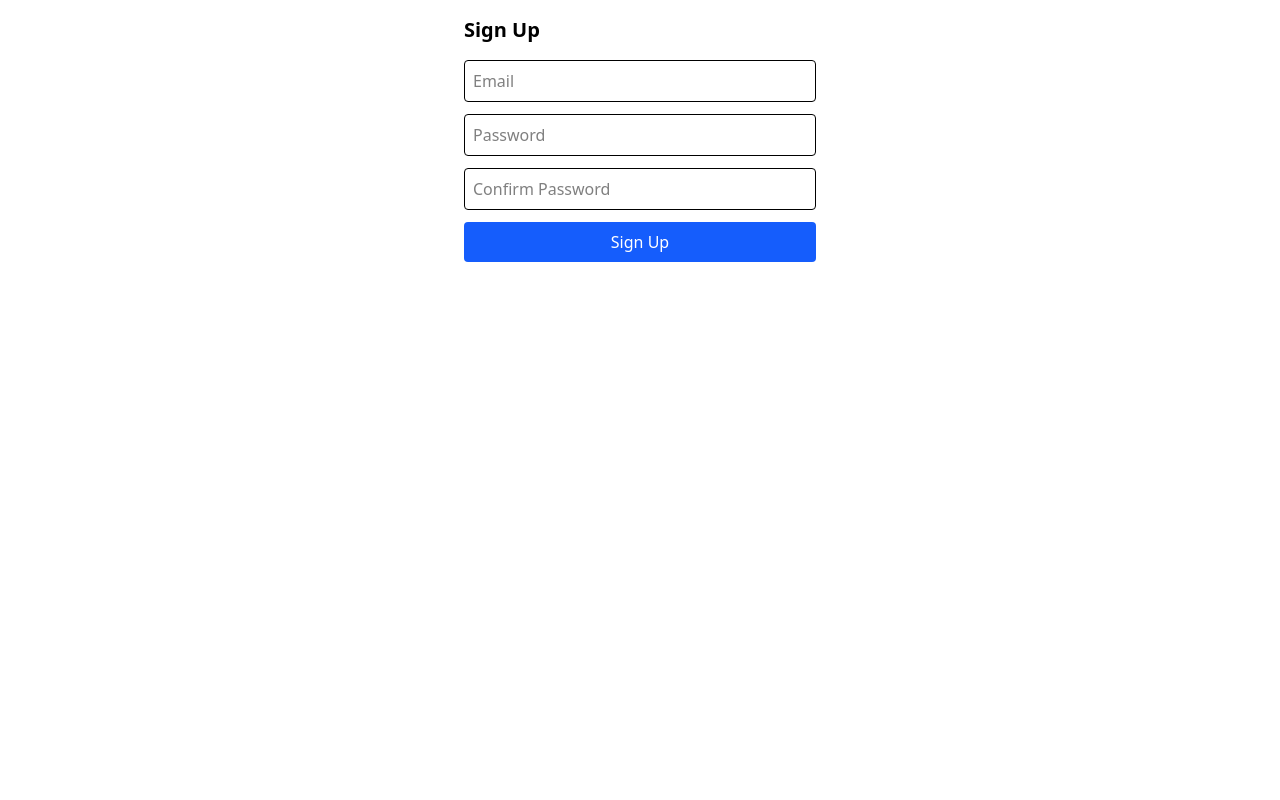
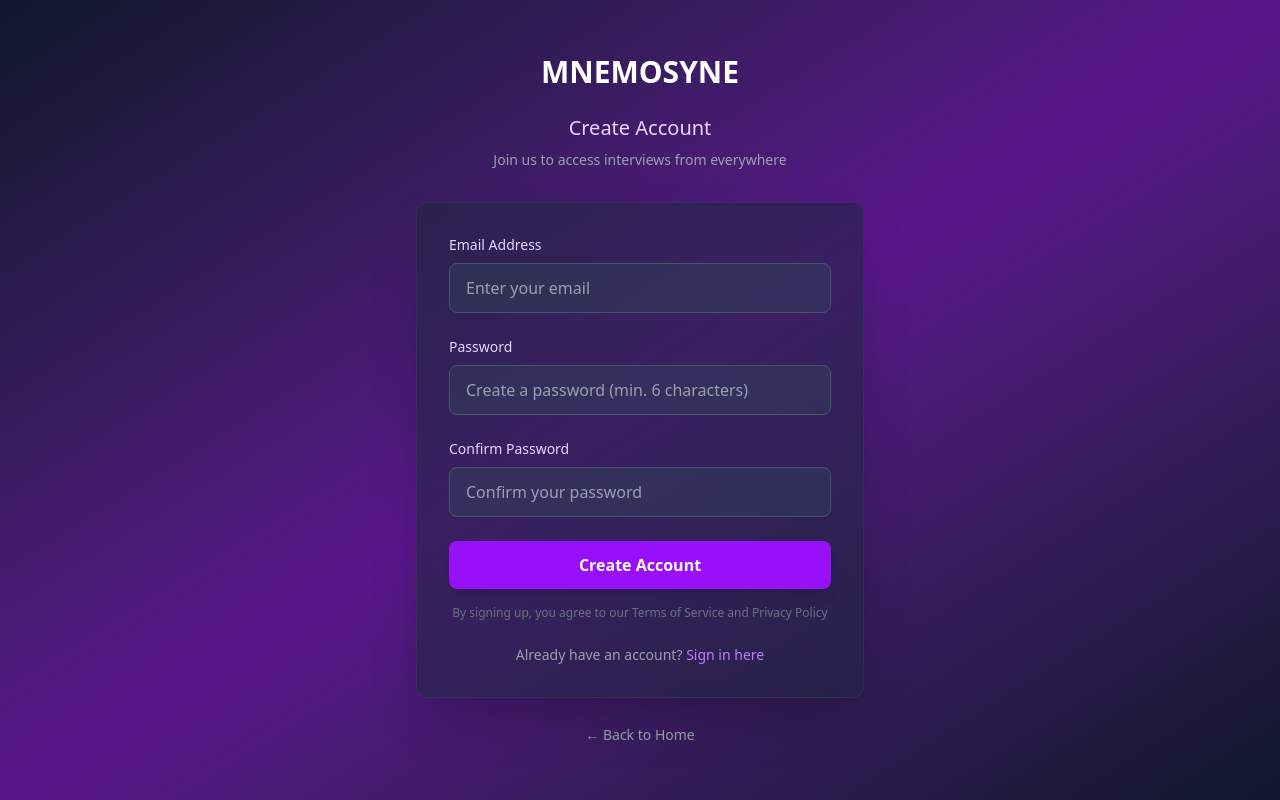
Before and after one commit to AtharvMixraw/Mnemosyne, a Next.js app: page /signup in a window 1280 px wide. Built offline with nearby package versions, Linux system fonts and the light colour scheme.

Commit message:
redesigned UI for login and signup form

```diff
--- a/src/app/login/page.tsx
+++ b/src/app/login/page.tsx
@@ -3,43 +3,111 @@
 import { useState } from "react"
 import { supabase } from '../../../lib/supabaseClient'
 import { useRouter } from "next/navigation"
+import Link from "next/link"
 
 export default function LoginPage() {
   const router = useRouter()
   const [email, setEmail] = useState("")
   const [password, setPassword] = useState("")
   const [message, setMessage] = useState("")
+  const [isLoading, setIsLoading] = useState(false)
 
   async function handleLogin(e: React.FormEvent) {
     e.preventDefault()
+    setIsLoading(true)
+    setMessage("")
+
     const { error } = await supabase.auth.signInWithPassword({ email, password })
-    if (error) setMessage(error.message)
-    else router.push("/dashboard")
+
+    if (error) {
+      setMessage(error.message)
+    } else {
+      router.push("/dashboard")
+    }
+
+    setIsLoading(false)
   }
 
   return (
-    <div className="max-w-sm mx-auto p-4">
-      <h1 className="text-xl font-bold mb-4">Log In</h1>
-      <form onSubmit={handleLogin} className="space-y-3">
+    <div className="min-h-screen bg-gradient-to-br from-slate-900 via-purple-900 to-slate-900 flex items-center justify-center p-6">
+      <div className="w-full max-w-md">
+        {/* Header */}
+        <div className="text-center mb-8">
+          <Link href="/" className="inline-block mb-6">
+            <h1 className="text-3xl font-bold text-white hover:text-purple-200 transition-colors duration-200">
+              MNEMOSYNE
+            </h1>
+          </Link>
+          <h2 className="text-xl text-purple-200 mb-2">Welcome Back</h2>
+          <p className="text-gray-400 text-sm">Sign in to your account to continue</p>
+        </div>
+
+        {/* Login Form */}
+        <div className="bg-slate-800/50 backdrop-blur-sm border border-slate-700/50 rounded-xl p-8 shadow-2xl">
+          <form onSubmit={handleLogin} className="space-y-6">
+            <div>
+              <label htmlFor="email" className="block text-sm font-medium text-purple-200 mb-2">
+                Email Address
+              </label>
               <input
+                id="email"
                 type="email"
-          placeholder="Email"
+                placeholder="Enter your email"
                 value={email}
                 onChange={e => setEmail(e.target.value)}
-          className="w-full border p-2 rounded"
+                required
+                className="w-full bg-slate-700/50 border border-slate-600 text-white placeholder-gray-400 px-4 py-3 rounded-lg focus:outline-none focus:border-purple-500 focus:ring-2 focus:ring-purple-500/20 transition-all duration-200"
               />
+            </div>
+
+            <div>
+              <label htmlFor="password" className="block text-sm font-medium text-purple-200 mb-2">
+                Password
+              </label>
               <input
+                id="password"
                 type="password"
-          placeholder="Password"
+                placeholder="Enter your password"
                 value={password}
                 onChange={e => setPassword(e.target.value)}
-          className="w-full border p-2 rounded"
+                required
+                className="w-full bg-slate-700/50 border border-slate-600 text-white placeholder-gray-400 px-4 py-3 rounded-lg focus:outline-none focus:border-purple-500 focus:ring-2 focus:ring-purple-500/20 transition-all duration-200"
               />
-        <button type="submit" className="w-full bg-green-600 text-white p-2 rounded">
-          Log In
+            </div>
+
+            {message && (
+              <div className="bg-red-900/20 border border-red-500/50 rounded-lg p-3">
+                <p className="text-red-200 text-sm">{message}</p>
+              </div>
+            )}
+
+            <button
+              type="submit"
+              disabled={isLoading}
+              className="w-full bg-purple-600 hover:bg-purple-700 disabled:bg-purple-800 disabled:opacity-50 text-white font-semibold py-3 px-4 rounded-lg transition-all duration-200 transform hover:scale-[1.02] disabled:transform-none shadow-lg hover:shadow-xl"
+            >
+              {isLoading ? "Signing in..." : "Sign In"}
             </button>
           </form>
-      {message && <p className="mt-3 text-sm">{message}</p>}
+
+          {/* Footer */}
+          <div className="mt-6 text-center">
+            <p className="text-gray-400 text-sm">
+              Don't have an account?{" "}
+              <Link href="/signup" className="text-purple-400 hover:text-purple-300 font-medium transition-colors duration-200">
+                Sign up here
+              </Link>
+            </p>
+          </div>
+        </div>
+
+        {/* Back to Home */}
+        <div className="text-center mt-6">
+          <Link href="/" className="text-gray-400 hover:text-purple-300 text-sm transition-colors duration-200">
+            ← Back to Home
+          </Link>
+        </div>
+      </div>
     </div>
   )
 }
--- a/src/app/signup/page.tsx
+++ b/src/app/signup/page.tsx
@@ -3,62 +3,152 @@
 import { useState } from 'react'
 import { supabase } from '../../../lib/supabaseClient'
 import { useRouter } from "next/navigation"
-
+import Link from "next/link"
 
 export default function SignupPage() {
   const [email, setEmail] = useState('')
   const [password, setPassword] = useState('')
   const [confirm, setConfirm] = useState('')
   const [message, setMessage] = useState('')
-  const router = useRouter();
+  const [isLoading, setIsLoading] = useState(false)
+  const router = useRouter()
 
   async function handleSignup(e: React.FormEvent) {
     e.preventDefault()
+    setIsLoading(true)
+    setMessage("")
 
     if (password !== confirm) {
       setMessage('Passwords do not match')
+      setIsLoading(false)
+      return
+    }
+
+    if (password.length < 6) {
+      setMessage('Password must be at least 6 characters long')
+      setIsLoading(false)
       return
     }
 
     const { error } = await supabase.auth.signUp({
       email,
       password
-      });
+    })
 
-      if (error) setMessage(error.message);
-      else router.push("/dashboard");
+    if (error) {
+      setMessage(error.message)
+    } else {
+      router.push("/dashboard")
+    }
+
+    setIsLoading(false)
   }
 
   return (
-    <div className="max-w-sm mx-auto p-4">
-      <h1 className="text-xl font-bold mb-4">Sign Up</h1>
-      <form onSubmit={handleSignup} className="space-y-3">
+    <div className="min-h-screen bg-gradient-to-br from-slate-900 via-purple-900 to-slate-900 flex items-center justify-center p-6">
+      <div className="w-full max-w-md">
+        {/* Header */}
+        <div className="text-center mb-8">
+          <Link href="/" className="inline-block mb-6">
+            <h1 className="text-3xl font-bold text-white hover:text-purple-200 transition-colors duration-200">
+              MNEMOSYNE
+            </h1>
+          </Link>
+          <h2 className="text-xl text-purple-200 mb-2">Create Account</h2>
+          <p className="text-gray-400 text-sm">Join us to access interviews from everywhere</p>
+        </div>
+
+        {/* Signup Form */}
+        <div className="bg-slate-800/50 backdrop-blur-sm border border-slate-700/50 rounded-xl p-8 shadow-2xl">
+          <form onSubmit={handleSignup} className="space-y-6">
+            <div>
+              <label htmlFor="email" className="block text-sm font-medium text-purple-200 mb-2">
+                Email Address
+              </label>
               <input
+                id="email"
                 type="email"
-          placeholder="Email"
+                placeholder="Enter your email"
                 value={email}
                 onChange={e => setEmail(e.target.value)}
-          className="w-full border p-2 rounded"
+                required
+                className="w-full bg-slate-700/50 border border-slate-600 text-white placeholder-gray-400 px-4 py-3 rounded-lg focus:outline-none focus:border-purple-500 focus:ring-2 focus:ring-purple-500/20 transition-all duration-200"
               />
+            </div>
+
+            <div>
+              <label htmlFor="password" className="block text-sm font-medium text-purple-200 mb-2">
+                Password
+              </label>
               <input
+                id="password"
                 type="password"
-          placeholder="Password"
+                placeholder="Create a password (min. 6 characters)"
                 value={password}
                 onChange={e => setPassword(e.target.value)}
-          className="w-full border p-2 rounded"
+                required
+                minLength={6}
+                className="w-full bg-slate-700/50 border border-slate-600 text-white placeholder-gray-400 px-4 py-3 rounded-lg focus:outline-none focus:border-purple-500 focus:ring-2 focus:ring-purple-500/20 transition-all duration-200"
               />
+            </div>
+
+            <div>
+              <label htmlFor="confirm" className="block text-sm font-medium text-purple-200 mb-2">
+                Confirm Password
+              </label>
               <input
+                id="confirm"
                 type="password"
-          placeholder="Confirm Password"
+                placeholder="Confirm your password"
                 value={confirm}
                 onChange={e => setConfirm(e.target.value)}
-          className="w-full border p-2 rounded"
+                required
+                className="w-full bg-slate-700/50 border border-slate-600 text-white placeholder-gray-400 px-4 py-3 rounded-lg focus:outline-none focus:border-purple-500 focus:ring-2 focus:ring-purple-500/20 transition-all duration-200"
               />
-        <button type="submit" className="w-full bg-blue-600 text-white p-2 rounded">
-          Sign Up
+            </div>
+
+            {message && (
+              <div className={`rounded-lg p-3 border ${
+                message.includes('do not match') || message.includes('at least')
+                  ? 'bg-red-900/20 border-red-500/50'
+                  : 'bg-red-900/20 border-red-500/50'
+              }`}>
+                <p className="text-red-200 text-sm">{message}</p>
+              </div>
+            )}
+
+            <button
+              type="submit"
+              disabled={isLoading}
+              className="w-full bg-purple-600 hover:bg-purple-700 disabled:bg-purple-800 disabled:opacity-50 text-white font-semibold py-3 px-4 rounded-lg transition-all duration-200 transform hover:scale-[1.02] disabled:transform-none shadow-lg hover:shadow-xl"
+            >
+              {isLoading ? "Creating account..." : "Create Account"}
             </button>
           </form>
-      {message && <p className="mt-3 text-sm">{message}</p>}
+
+          {/* Terms */}
+          <p className="text-xs text-gray-500 text-center mt-4">
+            By signing up, you agree to our Terms of Service and Privacy Policy
+          </p>
+
+          {/* Footer */}
+          <div className="mt-6 text-center">
+            <p className="text-gray-400 text-sm">
+              Already have an account?{" "}
+              <Link href="/login" className="text-purple-400 hover:text-purple-300 font-medium transition-colors duration-200">
+                Sign in here
+              </Link>
+            </p>
+          </div>
+        </div>
+
+        {/* Back to Home */}
+        <div className="text-center mt-6">
+          <Link href="/" className="text-gray-400 hover:text-purple-300 text-sm transition-colors duration-200">
+            ← Back to Home
+          </Link>
+        </div>
+      </div>
     </div>
   )
 }
```
Lines whose indentation alone changed are shown as unchanged.
